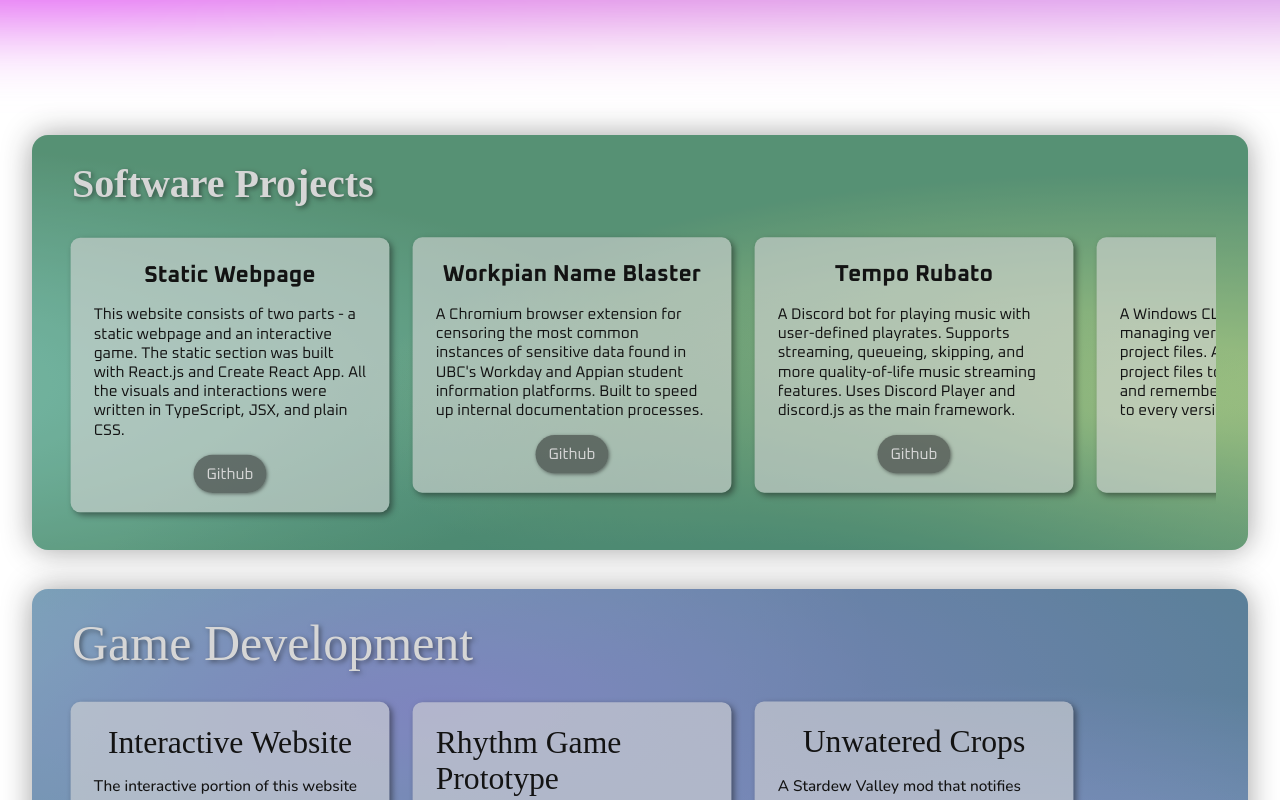
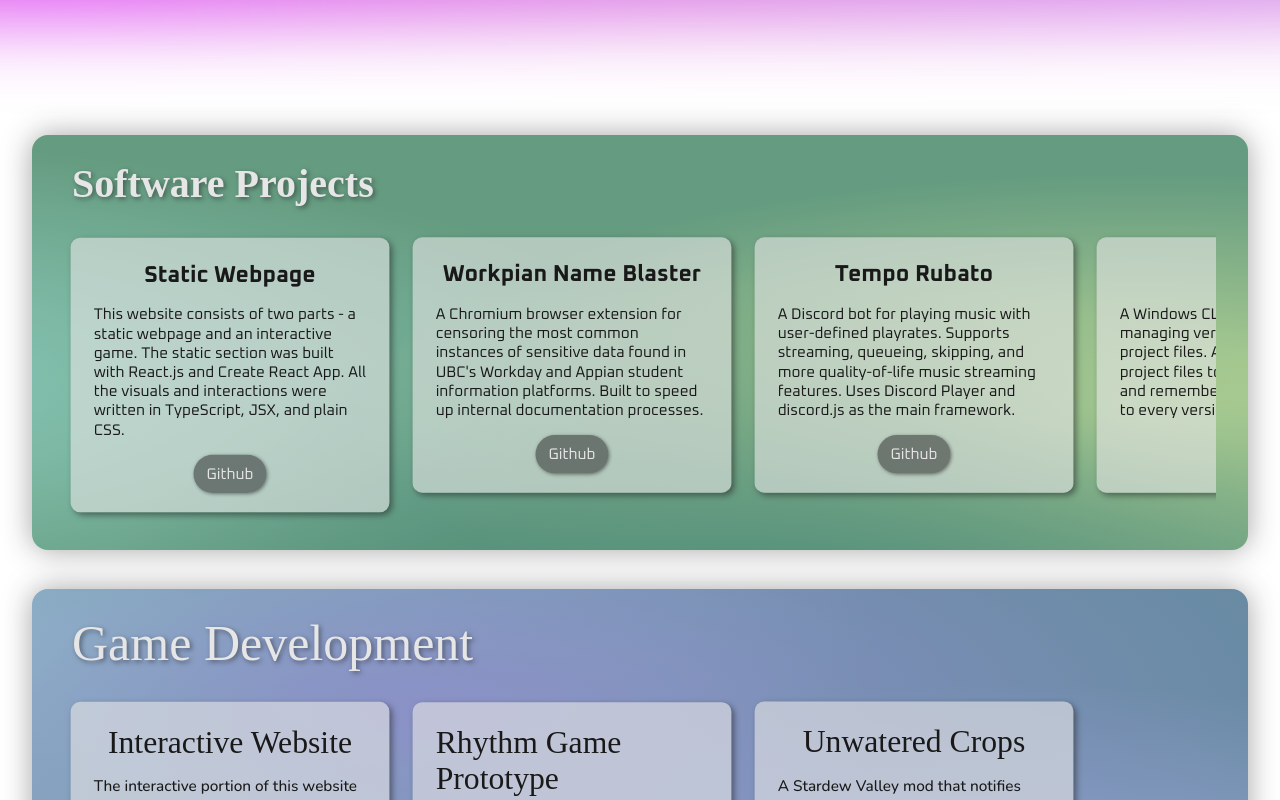
Before and after one commit to imkimdol/website, a React (Create React App) app in the folder static/: page / in a window 1280 px wide. Shown: the part 820-1620 px from the top of the page. Built offline with nearby package versions, Linux system fonts and the light colour scheme; a web font is replaced by a local one.

Commit message:
Change filter settings on info

```diff
--- a/static/src/projects/Projects.css
+++ b/static/src/projects/Projects.css
@@ -18,15 +18,14 @@
   box-shadow: 0 0 30px rgba(0, 0, 0, 0.4);
   background-size: 150% 150%;
 
-  filter: brightness(0.9) contrast(0.85) saturate(0.95);
+  filter: contrast(0.80) saturate(0.85);
 
-  animation: info-gradient 7s infinite;
+  animation: info-gradient 5s infinite;
   animation-play-state: paused;
   transition: filter 0.4s, box-shadow 0.4s;
 }
 .innerPanel:hover {
-  box-shadow: none;
-  filter: brightness(1) contrast(1) saturate(1);
+  filter: contrast(1) saturate(1);
   animation-play-state: running;
 }
 /* .innerPanel:after {
```
